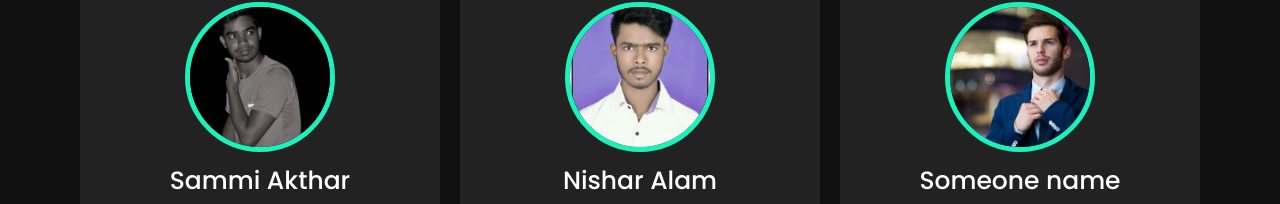
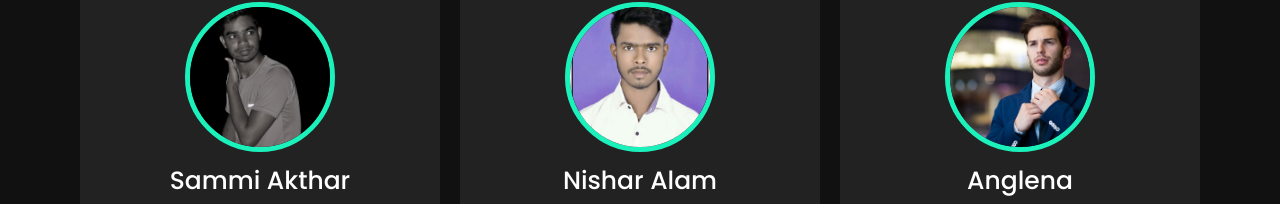
Before and after one commit to mrnaushadansari/Naushad-portfolio.github.io, a plain HTML site: page index.html in a window 1280 px wide. Shown: the part 2975-3179 px from the top of the page. Drawn offline with nearby package versions, Linux system fonts and the light colour scheme.

Commit message:
Update index.html

```diff
--- a/index.html
+++ b/index.html
@@ -175,7 +175,7 @@
                 <div class="card">
                     <div class="box">
                         <img src="images/profile-4.jpeg" alt="">
-                        <div class="text">Someone name</div>
+                        <div class="text">Anglena</div>
                         <p>Lorem ipsum dolor sit amet consectetur adipisicing elit.</p>
                     </div>
                 </div>
```
